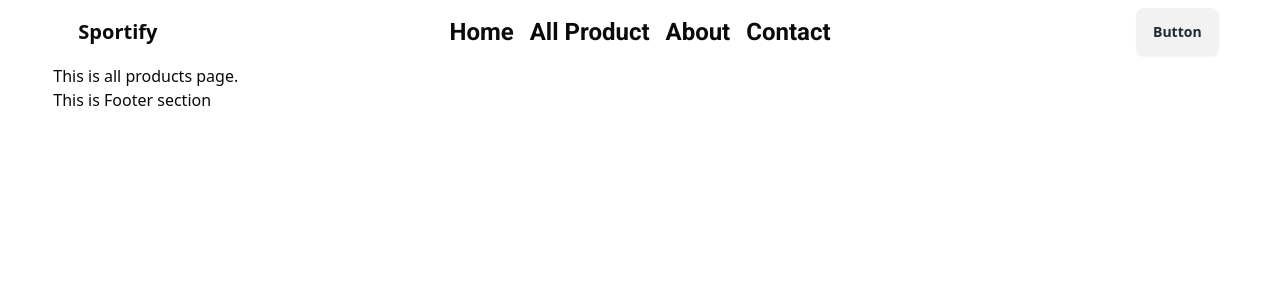
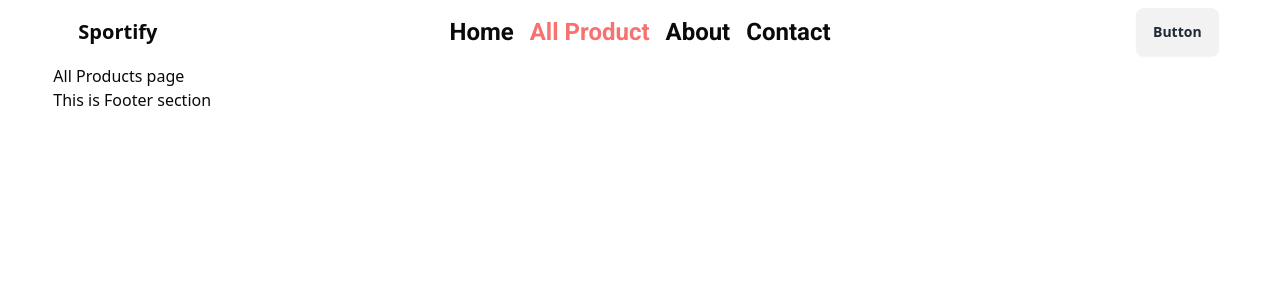
Before and after one commit to Nazrul144/Sportify, a Next.js app: page /all_products in a window 1280 px wide. Shown: the top 300 px of the page. Built offline with nearby package versions, Linux system fonts and the light colour scheme.

Commit message:
Active routing implemented

```diff
--- a/src/app/about/page.jsx
+++ b/src/app/about/page.jsx
@@ -1,4 +1,4 @@
-import About from '@/components/About';
+import About from '@/pages/About';
 import React from 'react';
 
 const AboutPage = () => {
--- a/src/app/all_products/page.jsx
+++ b/src/app/all_products/page.jsx
@@ -1,9 +1,10 @@
+import AllProduct from '@/pages/AllProduct';
 import React from 'react';
 
 const AllProductsPage = () => {
     return (
         <div>
-            <h1>This is all products page.</h1>
+           <AllProduct/>
         </div>
     );
 }
--- a/src/app/contact/page.jsx
+++ b/src/app/contact/page.jsx
@@ -1,9 +1,10 @@
+import Contact from '@/pages/Contact';
 import React from 'react';
 
 const ContactPage = () => {
     return (
         <div>
-            <h1>This is contact us page</h1>
+           <Contact/>
         </div>
     );
 }
--- a/src/components/Navbar.jsx
+++ b/src/components/Navbar.jsx
@@ -1,6 +1,8 @@
+"use client"
 import React from 'react';
 import { Roboto} from 'next/font/google'
 import Link from 'next/link';
+import { usePathname } from 'next/navigation';
 
 const roboto = Roboto({
     weight: ['400', '700'],
@@ -8,6 +10,8 @@ const roboto = Roboto({
   })
 
 const Navbar = () => {
+  const pathName = usePathname();
+  console.log(pathName);
     const links = [
         {
             title: "Home",
@@ -48,7 +52,7 @@ const Navbar = () => {
         tabIndex={0}
         className={`font-bold text-xl menu menu-sm dropdown-content bg-base-100 rounded-box z-[1] mt-3 w-52 p-2 shadow ${roboto.className}`}>
         {
-            links?.map(link=><Link href={link.path} className='font-bold'>{link.title}</Link>)
+            links?.map(link=><Link href={link.path} className={`${pathName === link.path && "text-red-400"}`}>{link.title}</Link>)
         }
       </ul>
     </div>
@@ -57,7 +61,7 @@ const Navbar = () => {
   <div className="navbar-center hidden lg:flex">
     <ul className={`font-bold space-x-4 text-2xl menu menu-horizontal px-1 ${roboto.className}`}>
         {
-            links?.map(link=><Link href={link.path} className='font-bold'>{link.title}</Link>)
+            links?.map(link=><Link href={link.path} className={`${pathName === link.path && "text-red-400"}`}>{link.title}</Link>)
         }
     </ul>
   </div>
--- /dev/null
+++ b/src/pages/AllProduct.jsx
@@ -0,0 +1,11 @@
+import React from 'react';
+
+const AllProduct = () => {
+    return (
+        <div>
+            <h1>All Products page</h1>
+        </div>
+    );
+}
+
+export default AllProduct;
--- /dev/null
+++ b/src/pages/Contact.jsx
@@ -0,0 +1,11 @@
+import React from 'react';
+
+const Contact = () => {
+    return (
+        <div>
+            <h1>Contact us page</h1>
+        </div>
+    );
+}
+
+export default Contact;
```
Also changed, not shown: src/pages/About.jsx (renamed from src/components/About.jsx), src/pages/Home.jsx (renamed from src/components/Home.jsx).
